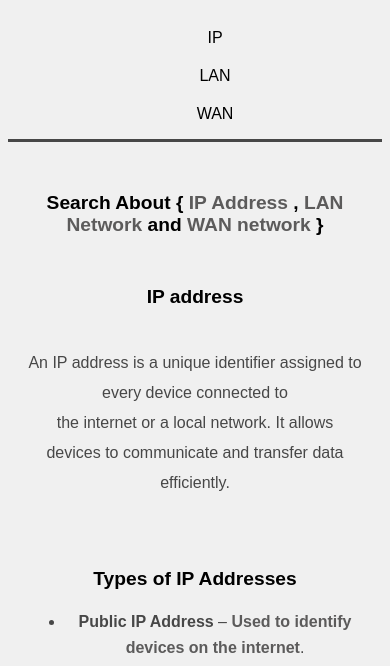
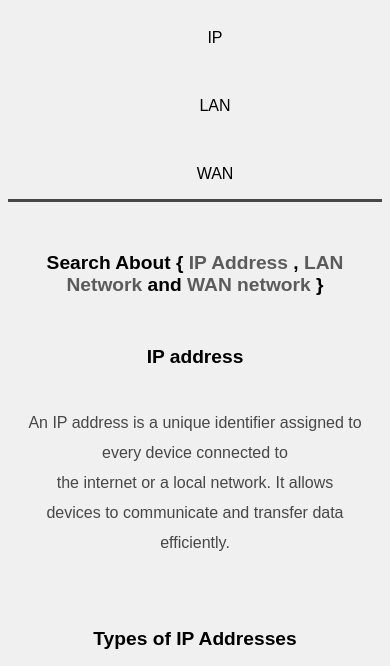
Before and after one commit to gasserdev/Wikizedia, a plain HTML site: page index.html in a window 390 px wide. Shown: the part 115-781 px from the top of the page. Drawn offline with Linux system fonts and the light colour scheme.

Commit message:
Update index.html

```diff
--- a/index.html
+++ b/index.html
@@ -4,6 +4,9 @@
     <meta charset="UTF-8">
     <meta name="viewport" content="width=device-width, initial-scale=1.0">
     <title>Wikizedia</title>
+    <meta name="description" content=" information about IP addresses, LAN networks, and WAN networks.">
+    <meta name="keywords" content="IP address, LAN network, WAN network, networking, technology, internet, local area network, wide area network , Gasser Zayed , gasserzayed , gasser , github ,egypt , gasserzayed.com , gasserzayed.github.io">
+    <meta name="author" content="Gasser Zayed">
     <style>
         *{
             font-family: sans-serif;
@@ -150,6 +153,17 @@
 
                 margin: 70px;
             }
+            ul{
+                gap: 50px;
+            }
+            nav{
+                flex-direction: column;
+                align-items: center;
+                justify-content: center;
+            }
+            body{
+                overflow-x: hidden;
+            }
 
         }
     </style>
@@ -206,7 +220,7 @@
                 <li ><b>Low Cost</b> –<span> Setting up a LAN is generally cost-effective.</span></li>
             </ol>
         </div>
-        <br>
+        <
         <hr style="color: #5c5b5b;">
         <!-- WAN -->
         <div style="margin-bottom: 30px;" id="wan">
@@ -232,6 +246,7 @@
         <br>
         <div><span id="c"> &copy; 2025 Gasser Zayed. All rights reserved.</span></div>
 
+
     </footer>
 </body>
 </html>
```
